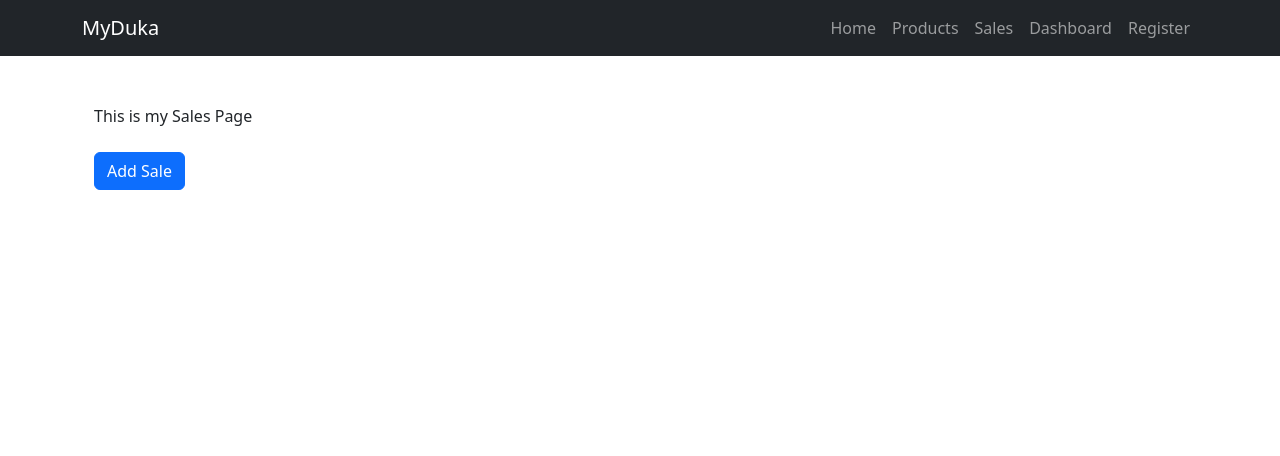
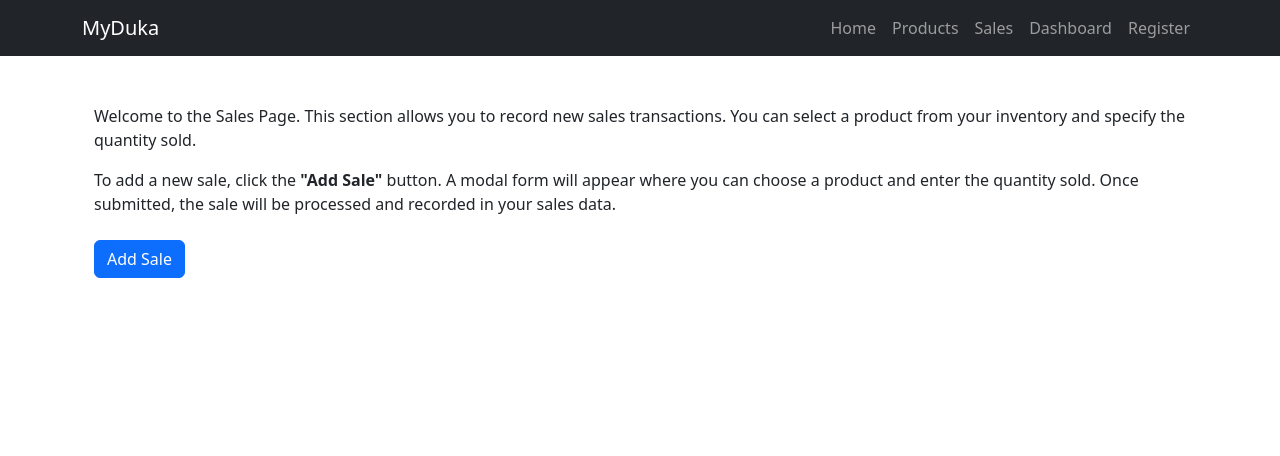
Before and after one commit to Zawe-010/MyDuka_system, a Flask app: page /sales in a window 1280 px wide. Shown: the top 456 px of the page. Run offline with Flask 3, Linux system fonts and the light colour scheme; the visitor is signed in with stand-in values (Sample User, id 1); data that the repository does not hold is empty; some libraries are stand-ins or nearby versions.

Commit message:
Changed codes

```diff
--- a/main.py
+++ b/main.py
@@ -8,7 +8,6 @@ from functools import wraps
 # A flask instance
 app = Flask(__name__)
 
-app.secret_key = 'jbl2468'
 # A bycrypt instance
 bcrypt = Bcrypt(app)
 
--- a/templates/base.html
+++ b/templates/base.html
@@ -4,7 +4,7 @@
 <head>
     <meta charset="UTF-8">
     <meta name="viewport" content="width=device-width, initial-scale=1.0">
-    <title>MyDuka</title>
+    <title>{% block title %} {% endblock %}</title>
     <link href="https://cdn.jsdelivr.net/npm/bootstrap@5.3.5/dist/css/bootstrap.min.css" rel="stylesheet">
 </head>
 
@@ -36,9 +36,9 @@
             {% if messages %}
 
             {% for category , message in messages %}
-            <div class="alert alert-{{category}} alert-dismissable fade show" role="alert">
+            <div class="alert alert-{{category}} alert-dismissable d-flex align-items-center justify-content-between" role="alert">
                 {{message}}
-                <button type="button" class="btn btn-close" data-bs-dismiss="alert" aria-label="Close"></button>
+                <button type="button" class="btn btn-close" data-bs-dismiss="alert"></button>
             </div>
             {% endfor %}
 
--- a/templates/sales.html
+++ b/templates/sales.html
@@ -5,8 +5,18 @@
 <div class="container">
 
     <br>
-    <div>
-        <p>This is my Sales Page</p>
+
+    <!-- Page Description -->
+    <div class="mb-4">
+        <p>
+            Welcome to the Sales Page. This section allows you to record new sales transactions.
+            You can select a product from your inventory and specify the quantity sold.
+        </p>
+        <p>
+            To add a new sale, click the <strong>"Add Sale"</strong> button. A modal form will appear where
+            you can choose a product and enter the quantity sold. Once submitted, the sale will be processed
+            and recorded in your sales data.
+        </p>
     </div>
 
     <!-- Button trigger modal -->
@@ -77,7 +87,8 @@
                 </tbody>
             </table>
         </div>
-        -->
+    -->
+
 </div>
 
 {% endblock %}
```
Also changed, not shown: templates/products.html (+13 -2 lines).
